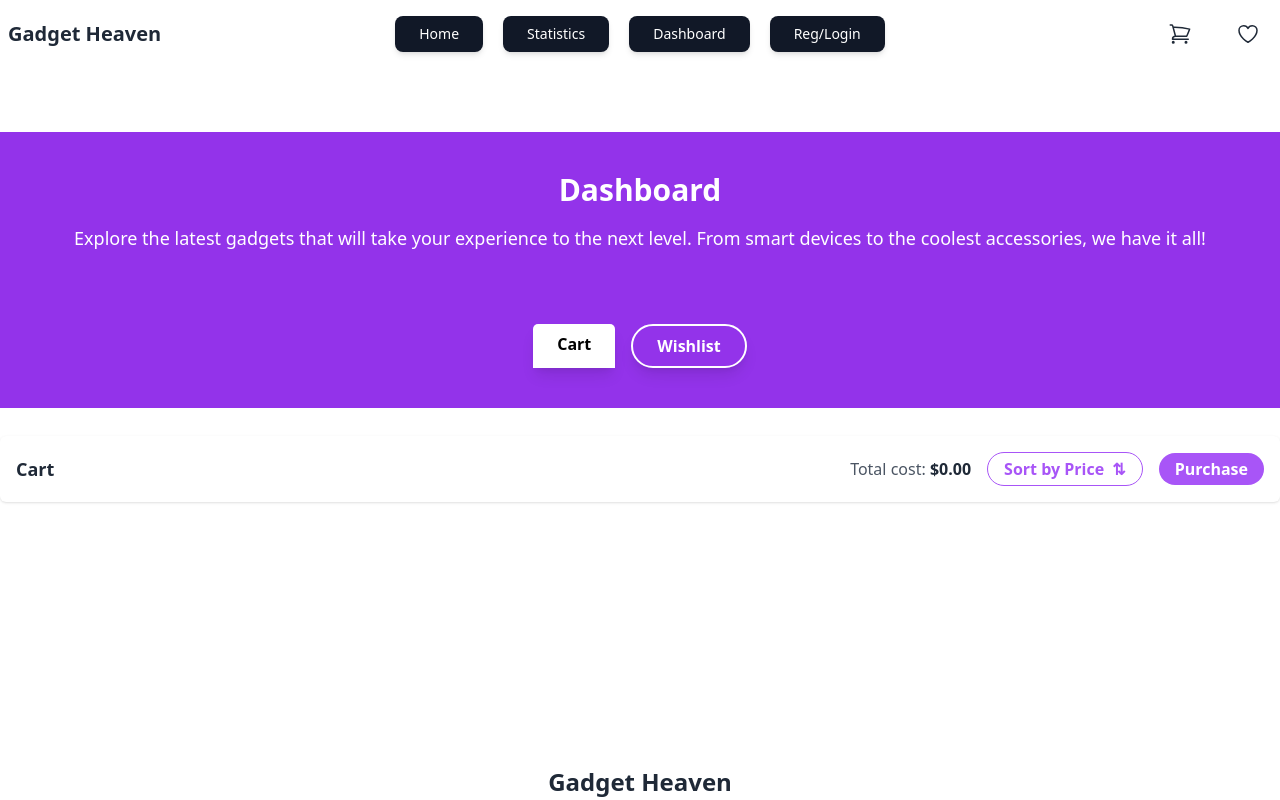
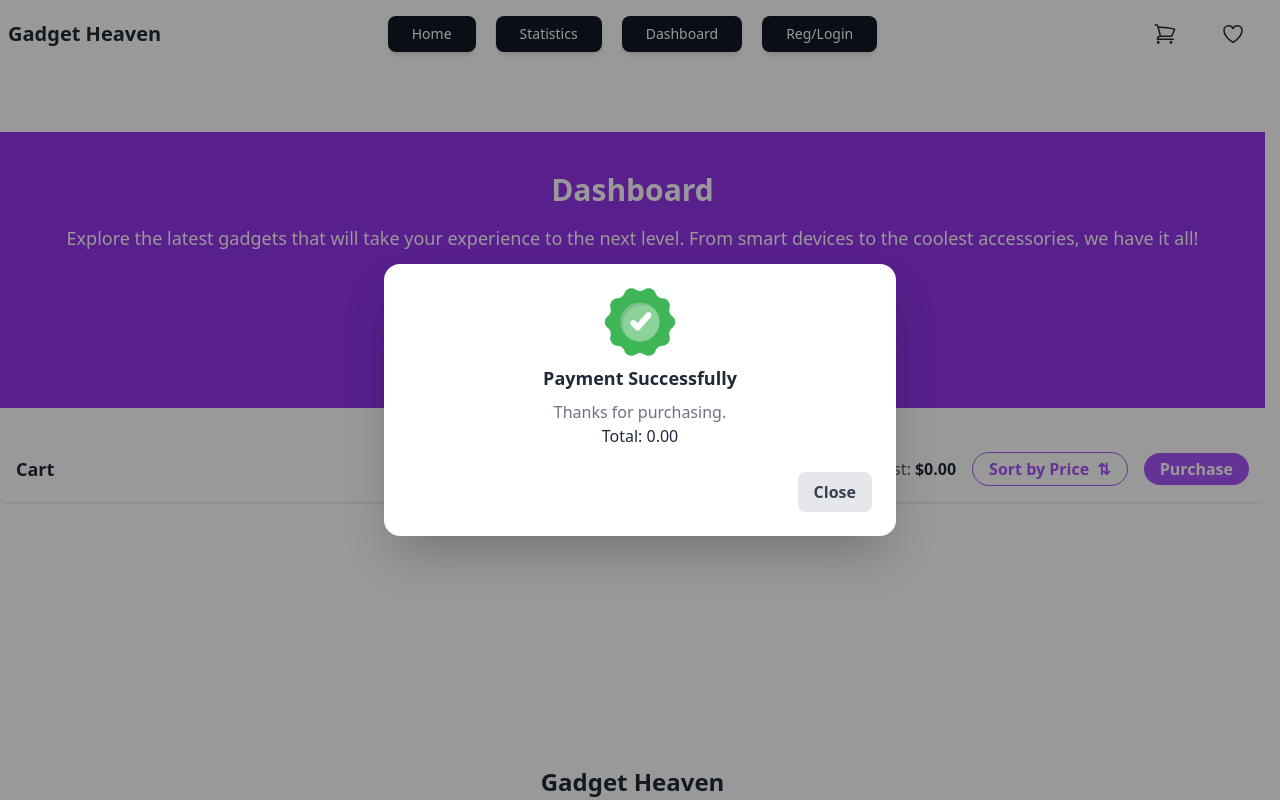
Before and after one commit to programming-hero-web-course-4/b10a8-gadget-heaven-Bytes-Farabi, a React (Vite) app: page /dashboard in a window 1280 px wide. Both pictures are taken after a click on the button "Purchase". Shown: the top 800 px of the page. Built offline with nearby package versions, Linux system fonts and the light colour scheme.

Commit message:
modal shown onclick on purchase

```diff
--- a/src/Components/DashBoard.jsx
+++ b/src/Components/DashBoard.jsx
@@ -43,6 +43,11 @@ const DashBoard = () => {
     setCartItems(sorted)
   }
 
+  const showModal = () =>{
+    const modal = document.getElementById('my_modal_1')
+    modal.showModal()
+  }
+
   return (
 
     <div>
@@ -80,7 +85,7 @@ const DashBoard = () => {
                   Sort by Price <span className="ml-1">⇅</span>
                 </button>
 
-                <button className="px-4 py-1 bg-purple-500 text-white rounded-full font-semibold hover:bg-purple-600 transition">
+                <button onClick={()=>showModal()} className="px-4 py-1 bg-purple-500 text-white rounded-full font-semibold hover:bg-purple-600 transition">
                   Purchase
                 </button>
               </div>
@@ -134,6 +139,28 @@ const DashBoard = () => {
           </TabPanel>
         </Tabs>
       </section>
+      {/* Open the modal using document.getElementById('ID').showModal() method */}
+      <dialog id="my_modal_1" className="modal">
+  <div className="modal-box text-center">
+
+    <div className="text-green-500 text-4xl mb-2 flex justify-center">
+      <img src="/assets/Group.png" alt="" />
+    </div>
+
+    <h3 className="font-bold text-lg mb-2">Payment Successfully</h3>
+
+    <p className="text-gray-500">Thanks for purchasing.</p>
+
+    <p className="text-gray-800 font-medium mb-6">Total: {TotalCost()}</p>
+
+    <div className="modal-action">
+      <form method="dialog">
+        <button className="w-full bg-gray-200 hover:bg-gray-300 text-gray-700 font-semibold py-2 px-4 rounded-lg">Close</button>
+      </form>
+    </div>
+  </div>
+</dialog>
+
     </div>
 
   );
```
